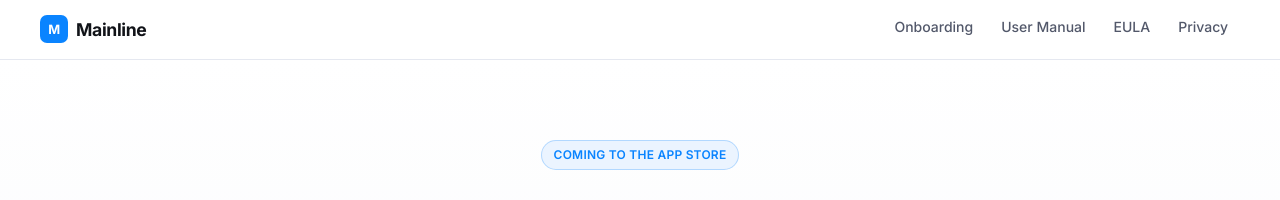
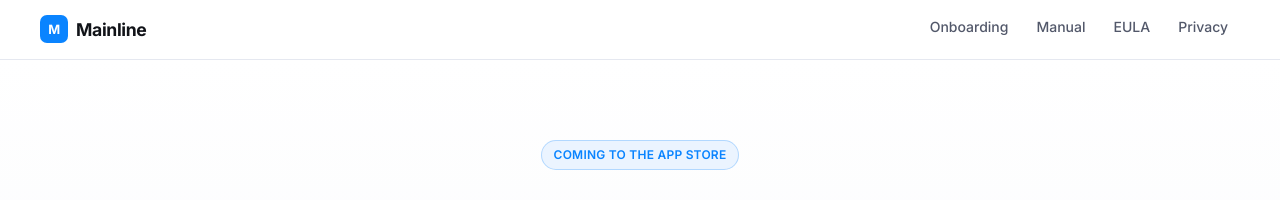
Before and after one commit to AG-Studio-Apps/mainline_docs, a Jekyll site: the page built from index.html, in a window 1280 px wide. Shown: the top 200 px of the page. Built offline with Jekyll 4.4.1, drawn with Linux system fonts in a browser that asks for light colours.

Commit message:
Shorten nav: "User Manual" → "Manual"
The full label wrapped to a second row on iPhone-width viewports,
which made the nav look broken. The page eyebrows ("User Manual"
above each H1) and the in-manual breadcrumb stay verbose — those
have plenty of horizontal room and the extra word reads naturally
in context.

Co-Authored-By: Claude Opus 4.7 (1M context) <noreply@anthropic.com>

```diff
--- a/_config.yml
+++ b/_config.yml
@@ -12,7 +12,7 @@ plugins:
 nav_links:
   - title: Onboarding
     url: /onboarding/
-  - title: User Manual
+  - title: Manual
     url: /manual/
   - title: EULA
     url: /eula/
--- a/_includes/nav.html
+++ b/_includes/nav.html
@@ -14,7 +14,7 @@
       <li>
         <a href="{{ '/manual/' | relative_url }}"
            {% if page.url contains '/manual' %}class="active"{% endif %}>
-          User Manual
+          Manual
         </a>
       </li>
       <li>
```
